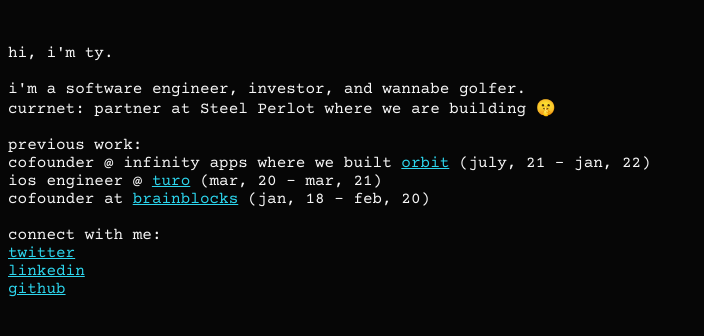
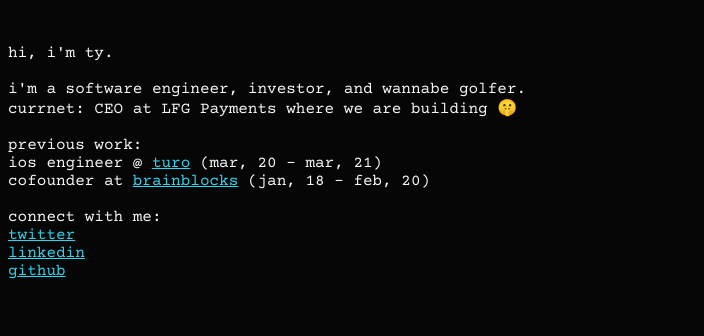
Before and after one commit to schenkty/schenkty, a plain HTML site: page docs/index.html in a window 1280 px wide. Shown: the whole page, without its empty margins (0-704 px from the left). Drawn offline with nearby package versions, Linux system fonts and the light colour scheme.

Commit message:
Update index.html

```diff
--- a/docs/index.html
+++ b/docs/index.html
@@ -42,12 +42,10 @@
         <br>
         i'm a software engineer, investor, and wannabe golfer.
         <br>
-        currnet: partner at Steel Perlot where we are building 🤫
+        currnet: CEO at LFG Payments where we are building 🤫
         <br>
         <br>
         previous work:
-        <br>
-        cofounder @ infinity apps where we built <a href="https://orbitapp.xyz">orbit</a> (july, 21 - jan, 22)
         <br>
         ios engineer @ <a href="https://turo.com">turo</a> (mar, 20 - mar, 21)
         <br>
```
